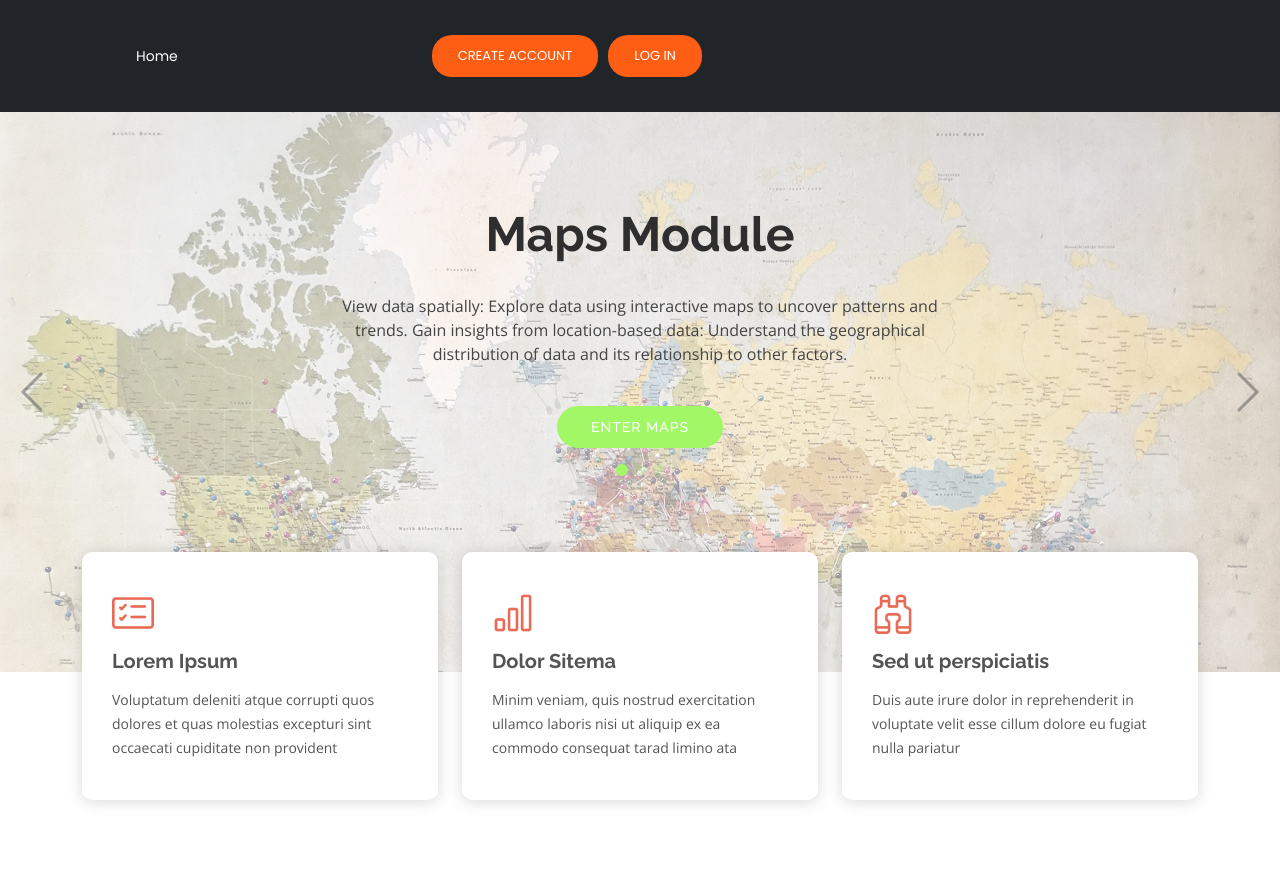
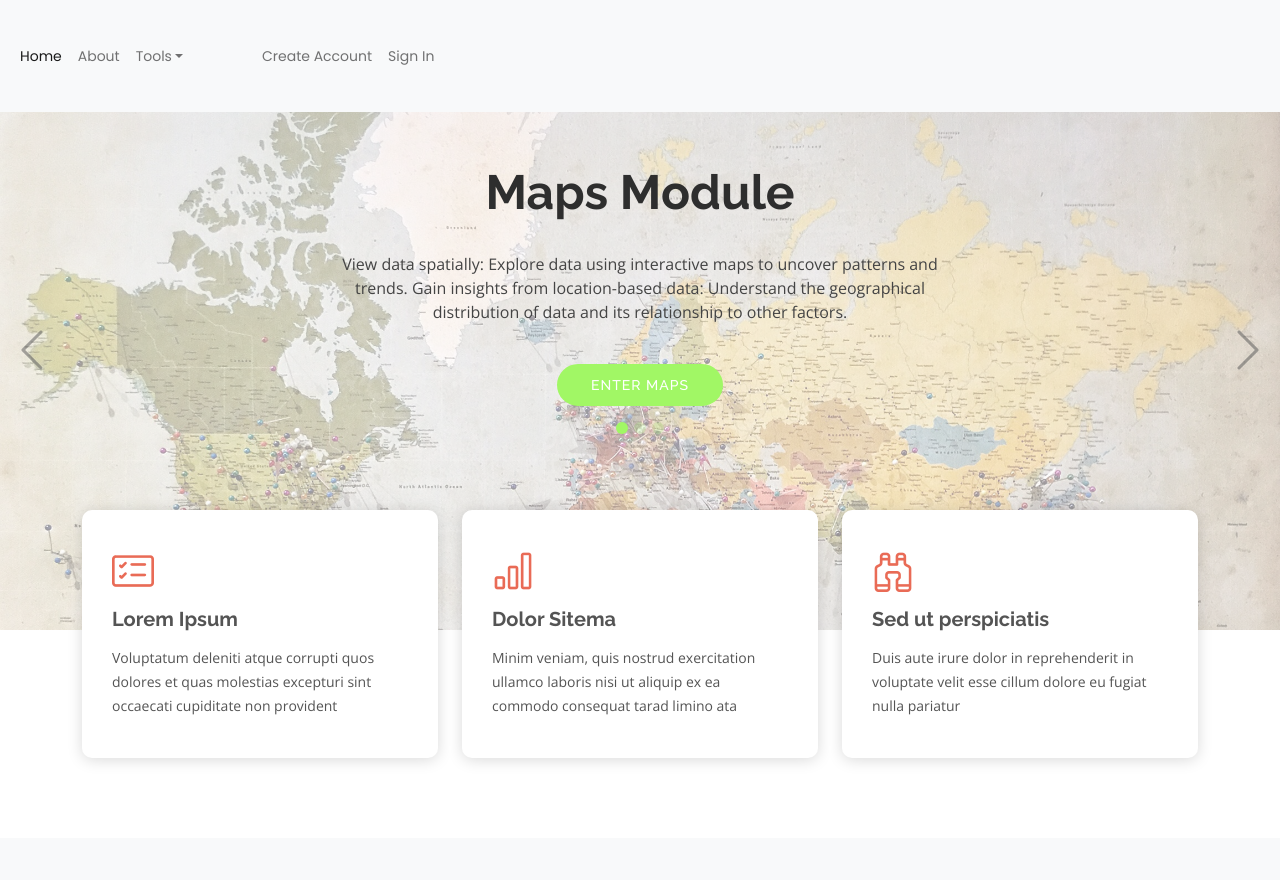
Before and after one commit to WesleyWanyama/136895, a Django app: page / in a window 1280 px wide. After the commit the page ends 761 px from the top, so only its background shows below. Run offline with Django 4.2, Linux system fonts and the light colour scheme; parts of the project's set-up code (start-up, migrations or seed data) failed here and were passed over; some libraries are stand-ins or nearby versions.

Commit message:
home page

```diff
--- a/webinfo/users/templates/users/base.html
+++ b/webinfo/users/templates/users/base.html
@@ -19,34 +19,51 @@
   </head>
   <body id="bg" >
   {% load static %}
-    <nav class="navbar navbar-expand-lg navbar-dark bg-dark" id="main-navbar">
-        <div class="container">
-          <a class="navbar-brand" href="{% url 'home' %}"><img src="" alt="" ></a>
-          <button class="navbar-toggler" type="button" data-bs-toggle="collapse" data-bs-target="#navbarNavAltMarkup" aria-controls="navbarNavAltMarkup" aria-expanded="false" aria-label="Toggle navigation">
-            <span class="navbar-toggler-icon"></span>
-          </button>
-          <div class="collapse navbar-collapse" id="navbarNavAltMarkup">
-            <div class="navbar-nav">
+  <nav class="navbar navbar-expand-lg navbar-light bg-light fixed-top" id="main-navbar">
+    <div class="container-fluid">
+      <div class="collapse navbar-collapse" id="navbarNavDropdown">
+        <ul class="navbar-nav">
+          <li class="nav-item">
             <a class="nav-link active" aria-current="page" href="{% url 'home' %}">Home</a>
-              <a class="nav-link" href="#"></a>
-              <a class="nav-link" href="#"></a>
-              <a class="nav-link" href="#"></a>
-              <a class="nav-link" href="#"></a>
-
-            </div>
-
+          </li>
+          <li class="nav-item">
+            <a class="nav-link" href="#">About</a>
+          </li>
+          <li class="nav-item dropdown">
+            <a class="nav-link dropdown-toggle" href="#" id="navbarDropdownMenuLink" role="button" data-bs-toggle="dropdown" aria-expanded="false">
+              Tools
+            </a>
+            <ul class="dropdown-menu" aria-labelledby="navbarDropdownMenuLink">
+              <li><a class="dropdown-item" href="#">Maps</a></li>
+              <li><a class="dropdown-item" href="#">Dashboards</a></li>
+              <li><a class="dropdown-item" href="#">Data Download</a></li>
+            </ul>
+          </li>
           <form class="d-flex" id="authstyle">
            {% if user.is_authenticated %}
-                <a href="{% url 'profile' %}" class="btn" style="color: white; background-color: #fd5e14;"type="submit" id="header-links"> Profile </a>
-                <a href="{% url 'logout' %}" class="btn" style="color: white; background-color: #fd5e14;"type="submit" id="header-links"> Logout </a>
+            <li class="nav-item">
+                <a class="nav-link" href="{% url 'profile' %}">Profile</a>
+            </li>
+            <li class="nav-item">
+                <a class="nav-link" href="{% url 'logout' %}">Logout</a>
+            </li>
             {% if user.is_superuser == True%}
-                  <a href="{% url 'admin_view' %}" class="btn" style="color: white; background-color: #fd5e14;" type="submit" id="header-links">Manage Users</a>
+            <li class="nav-item">
+                <a class="nav-link" href="{% url 'admin_view' %}">Manage Users</a>
+            </li>
             {% endif %}
             {% else %}
-                <a href="{% url 'register' %}" class="btn" style="color: white; background-color: #fd5e14;"type="submit" id="header-links"> Create Account </a>
-                <a href="{% url 'login' %}" class="btn" style="color: white; background-color: #fd5e14; margin-left: 10px; "type="submit" id="header-links">Log In</a>
+            <li class="nav-item">
+                <a class="nav-link" href="{% url 'register' %}">Create Account</a>
+            </li>
+            <li class="nav-item">
+                <a class="nav-link" href="{% url 'login' %}">Sign In</a>
+            </li>
             {% endif %}
           </form>
+
+          </li>
+        </ul>
       </div>
     </div>
   </nav>
--- a/webinfo/users/templates/users/home.html
+++ b/webinfo/users/templates/users/home.html
@@ -15,7 +15,7 @@
 
 <!-- Template Main CSS File -->
 <link href="{% static '/css/style.css' %}" rel="stylesheet">
-<section id="hero">
+<section id="hero" style="margin-top: 70px;">
   <div class="hero-container">
     <div id="heroCarousel" data-bs-interval="5000" class="carousel slide carousel-fade" data-bs-ride="carousel">
 
@@ -35,7 +35,7 @@
         </div>
 
         <!-- Slide 2 -->
-        <div class="carousel-item" style="background-image: url('{% static '/img/slide/dashboard.jpg' %}')'">
+        <div class="carousel-item" style="background-image: url('{% static 'img/slide/dashboard.jpg' %}')">
           <div class="carousel-container">
             <div class="carousel-content">
               <h2 class="animate__animated fanimate__adeInDown">Dashboards</h2>
@@ -46,7 +46,7 @@
         </div>
 
         <!-- Slide 3 -->
-        <div class="carousel-item" style="background-image: url('{% static '/img/slide/spreadsheet.jpg' %}'')">
+        <div class="carousel-item" style="background-image: url('{% static 'img/slide/spreadsheet.jpg' %}')">
           <div class="carousel-container">
             <div class="carousel-content">
               <h2 class="animate__animated animate__fadeInDown">Data Download</h2>
```
Also changed, not shown: webinfo/users/static/img/slide/dashboard.jpg (added), webinfo/users/static/img/slide/spreadsheet.jpg (added). Lines whose indentation alone changed are shown as unchanged.
